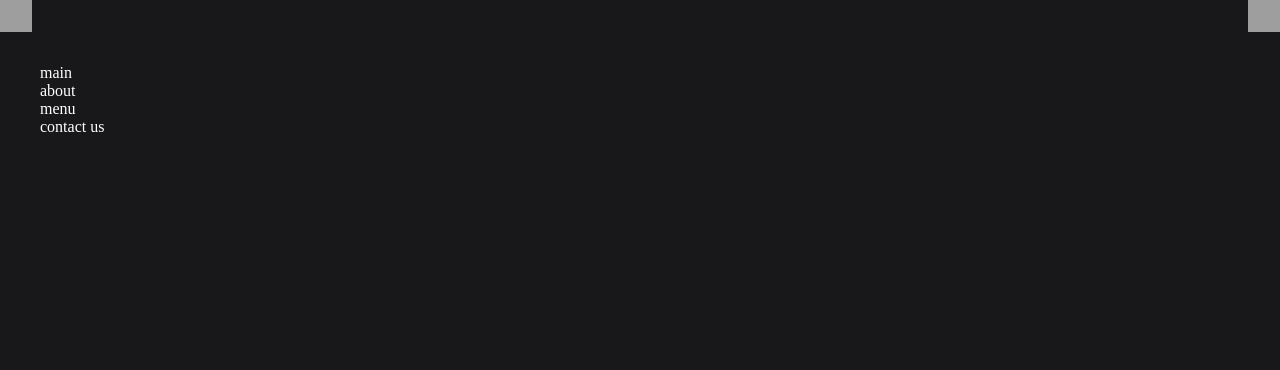
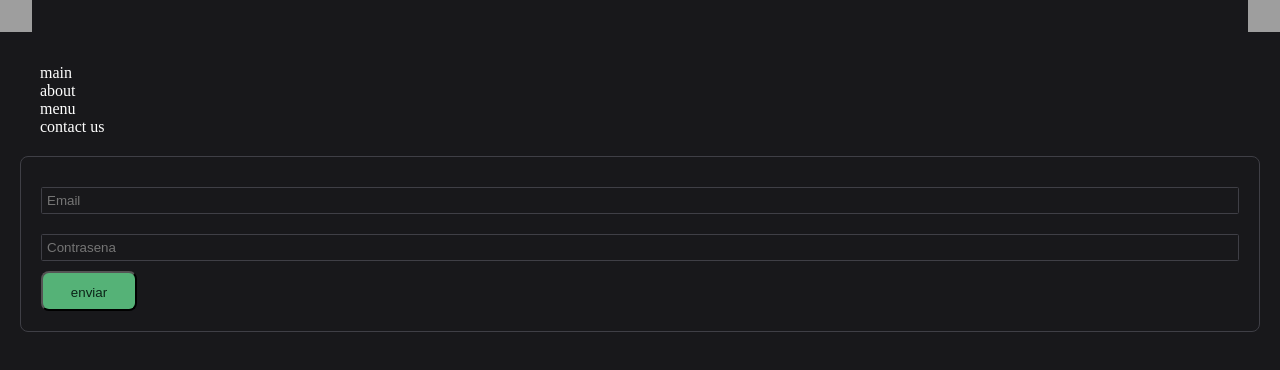
Before and after one commit to danieljosereyes/cacaofood, a React (Vite) app: page /cacaofood/login in a window 1280 px wide. Shown: the top 370 px of the page. Built offline with nearby package versions, Linux system fonts and the light colour scheme; grey boxes are pictures that could not be loaded.

Commit message:
[MODIFy] Registro por login [ADD] estilos formulario login

```diff
--- a/src/App.css
+++ b/src/App.css
@@ -131,3 +131,37 @@ svg {
   text-decoration: none;
   color: #ffffff;
 }
+
+.container--form {
+  display: flex;
+  flex-direction: column;
+  margin: 20px;
+  padding: 20px;
+  border: 1px solid #3f3f46;
+  border-radius: .5rem;
+
+}
+.container--form_input {
+  background: none;
+  border: 1px solid #3f3f46;
+  border-radius: .1rem;
+  margin: 10px 0;
+  padding: 5px;
+  color: white;
+}
+
+.container--form_button {
+  background: #55b277;
+  color: #0b2317;
+  padding: .75rem 1.5rem;
+  border-radius: .5rem;
+  width: 6rem;
+  height: 2.5rem;
+}
+
+.container--form_button:hover {
+  background: #9ad6ae;
+}
+.container--form_button:active {
+  background: #33965a;
+}
--- a/src/App.jsx
+++ b/src/App.jsx
@@ -4,6 +4,7 @@ import { Route, Routes } from "react-router-dom";
 import About from "./pages/About";
 import ContactUs from "./pages/ContactUs";
 import Menus from "./pages/Menus";
+import Login from "./pages/Login";
 
 function App() {
   return (
@@ -12,6 +13,7 @@ function App() {
       <Route path="/cacaofood/about" element={<About />} />
       <Route path="/cacaofood/contactus" element={<ContactUs />} />
       <Route path="/cacaofood/menus" element={<Menus />} />
+      <Route path="/cacaofood/login" element={<Login/>}/>
     </Routes>
   );
 }
--- /dev/null
+++ b/src/data/DataPost.jsx
@@ -0,0 +1,14 @@
+function DataPost(data) {
+  fetch("http://localhost:3000/api/register", {
+    method: "POST", // or 'PUT'
+    body: JSON.stringify(data), // data can be `string` or {object}!
+    headers: {
+      "Content-Type": "application/json",
+    },
+  })
+  .then((res) => res.json())
+  .catch((error) => console.error("Error:", error))
+  .then((response) => console.log("Success:", response));
+}
+
+export default DataPost;
--- /dev/null
+++ b/src/helper/PostRegister.jsx
@@ -0,0 +1,8 @@
+import DataPost from "../data/DataPost"
+
+async function PostRegister(data) {
+    let values = await data
+    DataPost(values)
+}
+
+export default PostRegister
--- /dev/null
+++ b/src/pages/Login.jsx
@@ -0,0 +1,29 @@
+import PostRegister from "../helper/PostRegister";
+
+function Login() {
+  const handleSubmit = (e) => {
+    e.preventDefault();
+    const username = e.target[0].value;
+    const email = e.target[1].value;
+    const password = e.target[2].value;
+    // console.log({
+    //     username,
+    //     password,
+    //     email
+    // });
+    PostRegister({
+        username,
+        password,
+        email
+    })
+  };
+  return (
+    <form className="container--form">
+      <input className="container--form_input" type="email" placeholder="Email" />
+      <input className="container--form_input" type="password" placeholder="Contrasena" />
+      <button className="container--form_button" type="submit">enviar</button>
+    </form>
+  );
+}
+
+export default Login;
```
